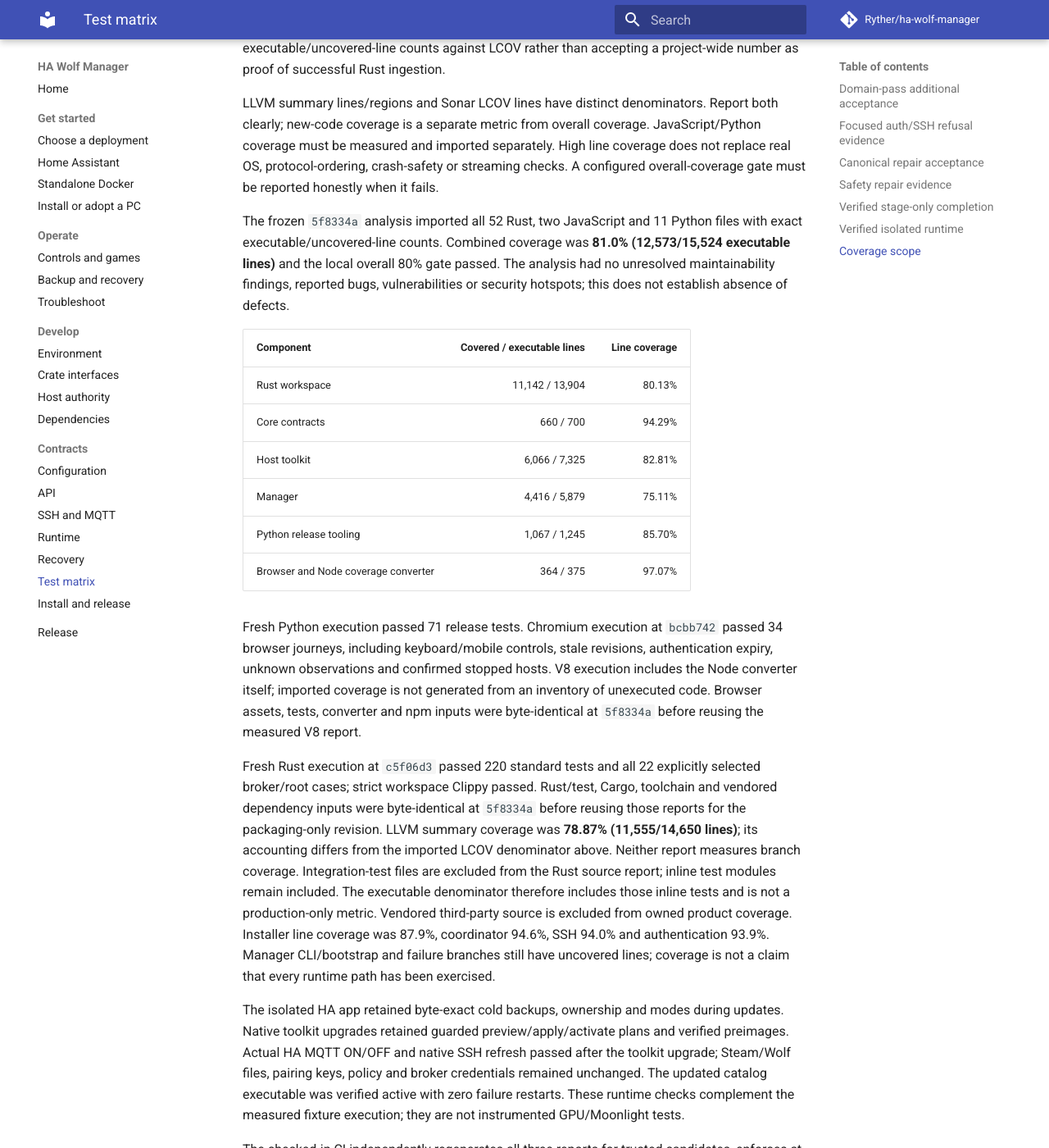
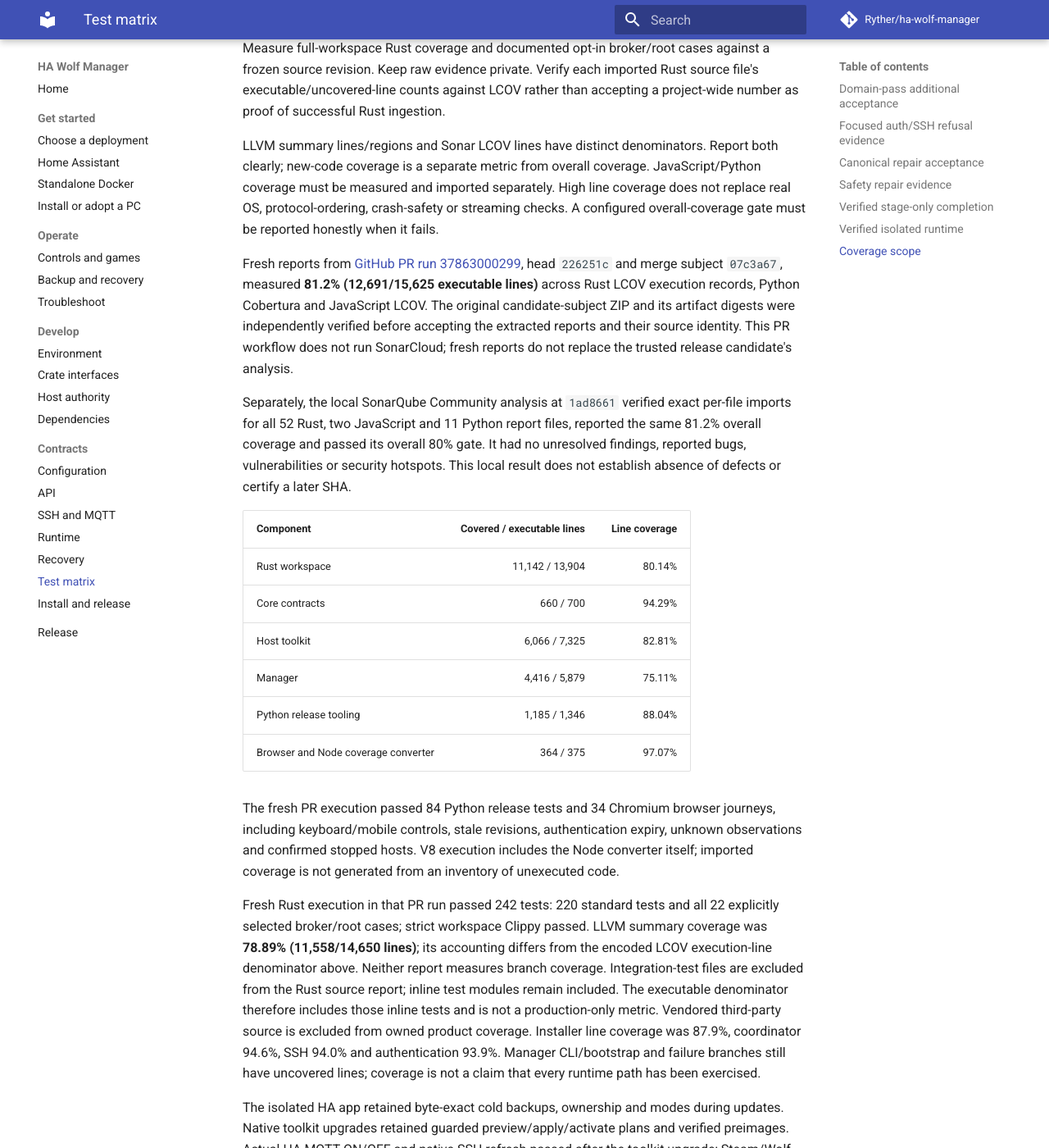
Before and after one commit to Ryther/ha-wolf-manager, an MkDocs documentation site: the page built from docs/contracts/test-matrix.md, in a window 1280 px wide and 1400 px high, scrolled down 4212 px. Shown: the whole window at 82% size. Built offline with MkDocs 1.6.1 and Material for MkDocs 9.7.7, drawn with Linux system fonts in a browser that asks for light colours; comment, search, counter and statistics services are not loaded; some of the changed text lies outside the part shown.

Commit message:
docs(validation): record fresh hosted coverage and native runtimes

```diff
--- a/docs/contracts/test-matrix.md
+++ b/docs/contracts/test-matrix.md
@@ -60,10 +60,13 @@
 The documented screenshots are actual browser captures, not intercepted API
 fixtures. The manifest entries do not establish that games were installed or
 played. GPU encoding, Moonlight streaming and the complete ARM host-to-manager
-installation remain untested. Native ARM scratch startup has passed on GitHub;
-the expanded per-platform TLS/SSH/MQTT/state/shutdown fixture must also pass in
-the exact release candidate run. Other distribution evidence remains
-container-only as listed in the README.
+installation remain untested. Expanded native amd64 and arm64 scratch fixtures
+passed in [GitHub PR run 37863000299](https://github.com/Ryther/ha-wolf-manager/actions/runs/37863000299)
+for head `226251c` and merge subject `07c3a67`. Each fixture exercised the exact
+built image through verified HTTPS, pinned SSH, MQTT5 over TLS, protected writable
+state, native healthcheck, drained SIGTERM and retained restart state. This PR
+evidence must be repeated for the exact release candidate SHA before publication.
+Other distribution evidence remains container-only as listed in the README.
 
 Manager updates retained the same Supervisor `/data` mapping, byte-verified cold
 backups and previous images. Native host upgrades retained reviewed installer
@@ -92,34 +95,40 @@
 streaming checks. A configured overall-coverage gate must be reported honestly
 when it fails.
 
-The frozen `5f8334a` analysis imported all 52 Rust, two JavaScript and 11 Python
-files with exact executable/uncovered-line counts. Combined coverage was
-**81.0% (12,573/15,524 executable lines)** and the local overall 80% gate passed.
-The analysis had no unresolved maintainability findings, reported bugs,
-vulnerabilities or security hotspots; this does not establish absence of defects.
+Fresh reports from [GitHub PR run 37863000299](https://github.com/Ryther/ha-wolf-manager/actions/runs/37863000299),
+head `226251c` and merge subject `07c3a67`, measured
+**81.2% (12,691/15,625 executable lines)** across Rust LCOV execution records,
+Python Cobertura and JavaScript LCOV. The original candidate-subject ZIP and its
+artifact digests were independently verified before accepting the extracted
+reports and their source identity. This PR workflow does not run SonarCloud;
+fresh reports do not replace the trusted release candidate's analysis.
+
+Separately, the local SonarQube Community analysis at `1ad8661` verified exact
+per-file imports for all 52 Rust, two JavaScript and 11 Python report files,
+reported the same 81.2% overall coverage and passed its overall 80% gate. It had
+no unresolved findings, reported bugs, vulnerabilities or security hotspots.
+This local result does not establish absence of defects or certify a later SHA.
 
 | Component | Covered / executable lines | Line coverage |
 | --- | ---: | ---: |
-| Rust workspace | 11,142 / 13,904 | 80.13% |
+| Rust workspace | 11,142 / 13,904 | 80.14% |
 | Core contracts | 660 / 700 | 94.29% |
 | Host toolkit | 6,066 / 7,325 | 82.81% |
 | Manager | 4,416 / 5,879 | 75.11% |
-| Python release tooling | 1,067 / 1,245 | 85.70% |
+| Python release tooling | 1,185 / 1,346 | 88.04% |
 | Browser and Node coverage converter | 364 / 375 | 97.07% |
 
-Fresh Python execution passed 71 release tests. Chromium execution at `bcbb742`
-passed 34 browser journeys, including keyboard/mobile controls, stale revisions,
+The fresh PR execution passed 84 Python release tests and 34 Chromium browser
+journeys, including keyboard/mobile controls, stale revisions,
 authentication expiry, unknown observations and confirmed stopped hosts. V8
 execution includes the Node converter itself; imported coverage is not generated
-from an inventory of unexecuted code. Browser assets, tests, converter and npm
-inputs were byte-identical at `5f8334a` before reusing the measured V8 report.
+from an inventory of unexecuted code.
 
-Fresh Rust execution at `c5f06d3` passed 220 standard tests and all 22 explicitly
-selected broker/root cases; strict workspace Clippy passed. Rust/test, Cargo,
-toolchain and vendored dependency inputs were byte-identical at `5f8334a` before
-reusing those reports for the packaging-only revision. LLVM summary coverage
-was **78.87% (11,555/14,650 lines)**; its accounting differs from the imported
-LCOV denominator above. Neither report measures branch coverage.
+Fresh Rust execution in that PR run passed 242 tests: 220 standard tests and all
+22 explicitly selected broker/root cases; strict workspace Clippy passed. LLVM
+summary coverage was **78.89% (11,558/14,650 lines)**; its accounting differs from
+the encoded LCOV execution-line denominator above. Neither report measures
+branch coverage.
 Integration-test files are excluded from the Rust
 source report; inline test modules remain included. The executable denominator
 therefore includes those inline tests and is not a production-only metric.
```
